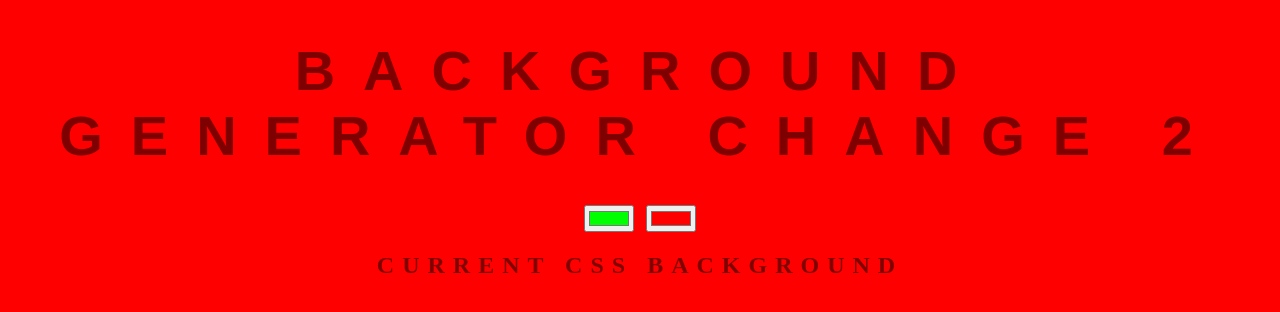
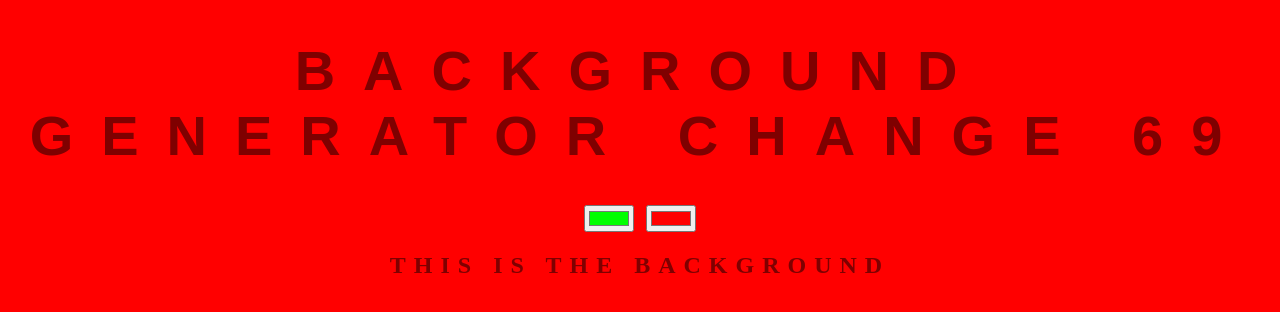
Before and after one commit to mattbarbar510/background-generator, a plain HTML site: page index.html in a window 1280 px wide. Drawn offline with Linux system fonts and the light colour scheme.

Commit message:
numero dos

```diff
--- a/index.html
+++ b/index.html
@@ -5,10 +5,10 @@
 	<link rel="stylesheet" type="text/css" href="style.css">
 </head>
 <body id = "gradient">
-	<h1>Background Generator change 2</h1>
+	<h1>Background Generator change 69</h1>
 	<input oninput="setGradient()" class = "color1" type="color" name="color1" value="#00ff00">
 	<input oninput="setGradient()" class = "color2" type="color" name="color2" value="#ff0000">
-	<h2>Current CSS Background</h2>
+	<h2>this is the background</h2>
 	<h3></h3>
 	<script type="text/javascript" src="script.js"></script>
 </body>
```
